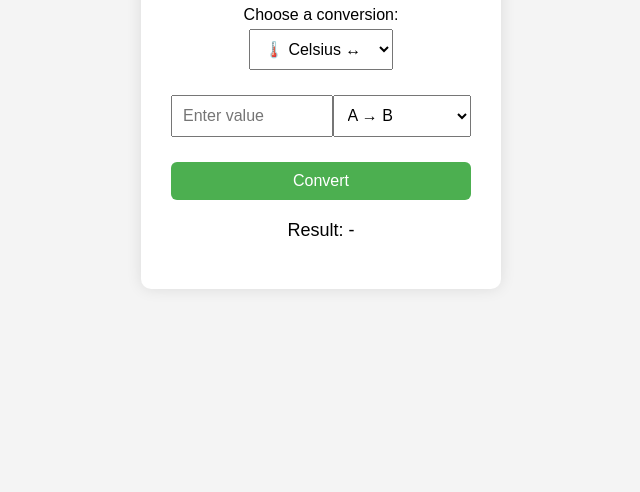
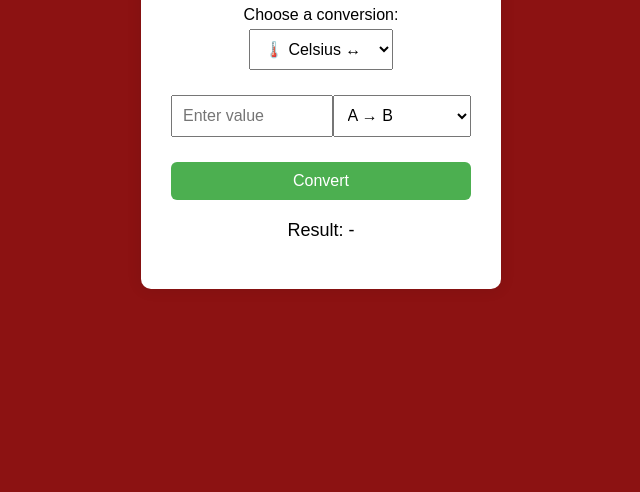
Before and after one commit to NofarMahani1/DevOpsFinal, a website: page index.html in a window 1280 px wide. Shown: the part 308-800 px from the top of the page, without its empty margins (319-959 px from the left). Drawn offline with Linux system fonts and the light colour scheme.

Commit message:
changed backround color to red

```diff
--- a/style.css
+++ b/style.css
@@ -1,6 +1,6 @@
 body {
   font-family: Arial, sans-serif;
-  background-color: #f4f4f4;
+  background-color: #8c1212;
   display: flex;
   justify-content: center;
   align-items: center;
```
